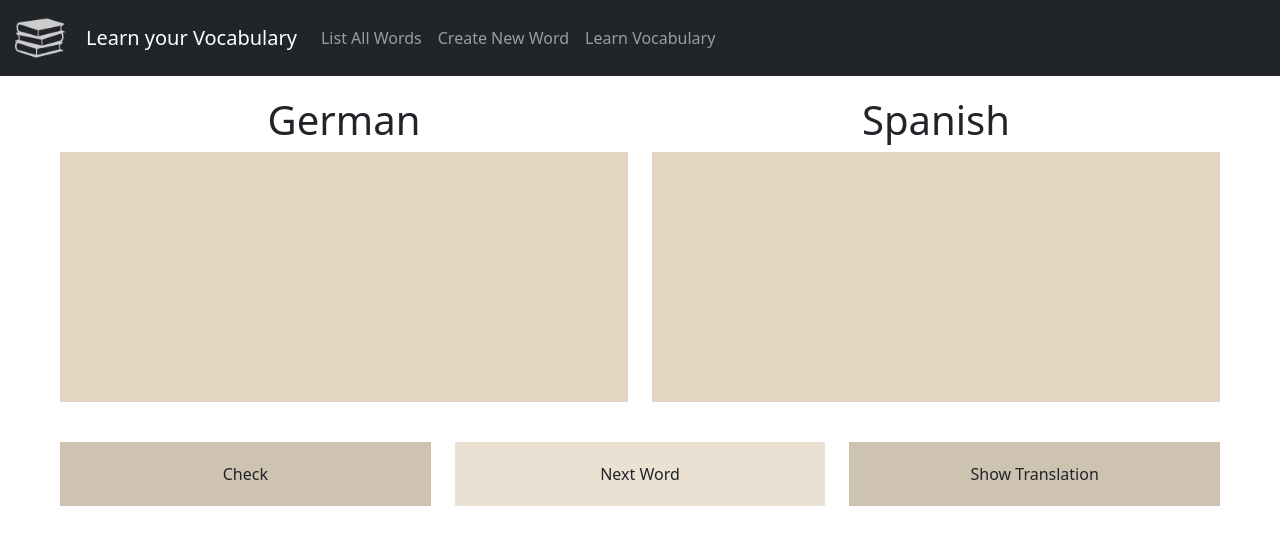
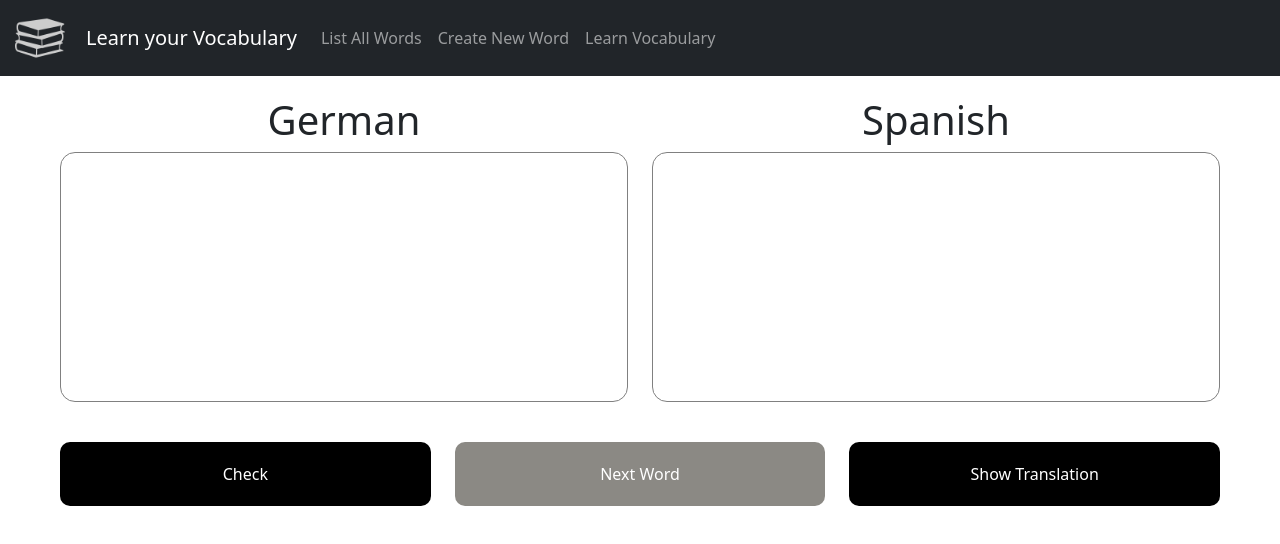
Before and after one commit to mariesophiet/vocabulary-app, a React (Create React App) app: page /vocabulary/learn in a window 1280 px wide. Shown: the top 544 px of the page. Built offline with nearby package versions, Linux system fonts and the light colour scheme; no server answers.

Commit message:
fixed value of level to 1 in insertion, can still be changed in update

```diff
--- a/src/pages/VocabularyInsert.jsx
+++ b/src/pages/VocabularyInsert.jsx
@@ -2,6 +2,11 @@ import React, { Component } from 'react'
 import api from '../api'
 
 import styled from 'styled-components'
+
+import Popover from 'react-bootstrap/Popover';
+import ButtonToolbar from 'react-bootstrap/ButtonToolbar';
+import OverlayTrigger from 'react-bootstrap/OverlayTrigger';
+
 
 const Title = styled.h1.attrs({
     className: 'h1',
@@ -34,6 +39,12 @@ const CancelButton = styled.a.attrs({
 })`
     margin: 15px 15px 15px 5px;
 `
+// for info field in level
+const popoverRight = (
+    <Popover id="popover-positioned-right" title="Popover right">
+      <strong>Holy guacamole!</strong> Check this info.
+    </Popover>
+  );
 
 class VocabularyInsert extends Component {
     constructor(props) {
@@ -42,7 +53,7 @@ class VocabularyInsert extends Component {
         this.state = {
             lang_1: '',
             lang_2: '',
-            level: '',
+            level: '1',
             repeat: '',
             group: '',
         }
@@ -56,11 +67,6 @@ class VocabularyInsert extends Component {
     handleChangeInputLang2 = async event => {
         const lang_2 = event.target.value
         this.setState({ lang_2 })
-    }
-
-    handleChangeInputLevel = async event => {
-        const level = event.target.value
-        this.setState({ level })
     }
 
     handleChangeInputRepeat = async event => {
@@ -82,7 +88,6 @@ class VocabularyInsert extends Component {
             this.setState({
                 lang_1: '',
                 lang_2: '',
-                level: '',
                 repeat: '',
                 group: ''
             })
@@ -95,28 +100,18 @@ class VocabularyInsert extends Component {
             <Wrapper>
                 <Title>Create Word</Title>
 
-                <Label>Deutsch: </Label>
+                <Label>German: </Label>
                 <InputText
                     type="text"
                     value={lang_1}
                     onChange={this.handleChangeInputLang1}
                 />
 
-                <Label>Spanisch: </Label>
+                <Label>Spanish: </Label>
                 <InputText
                     type="text"
                     value={lang_2}
                     onChange={this.handleChangeInputLang2}
-                />
-
-                <Label>Level: </Label>
-                <InputText
-                    type="number"
-                    min="1"
-                    max="5"
-                    pattern="[0-5]"
-                    value={level}
-                    onChange={this.handleChangeInputLevel}
                 />
 
                 <Label>Repeat: </Label>
--- a/src/pages/VocabularyLearn.jsx
+++ b/src/pages/VocabularyLearn.jsx
@@ -14,26 +14,38 @@ const Wrapper = styled.div`
 const Next = styled.div`
     cursor: pointer;
     padding: 20px;
-    background-color: #EBE1D2;
+    background-color: #8B8984;
+    border-radius: 10px;
+    color: white;
 `
 
 const Check = styled.div`
     cursor: pointer;
     padding: 20px;
-    background-color: #CEC2B0;
+    background-color: black;
+    border-radius: 10px;
+    color: white;
+
 `
 
 const Lang = styled.div`
     line-height: 250px;
-    background-color: #E2D6C3;
+    border-style: solid;
+    border-width: 1.5px;
+    border-radius: 25px;
+    border-color: grey;
     font-size: 40px;
     height: 250px;
+    border-radius: 15px;
 `
 
 const Show = styled.div`
     padding: 20px;
-    background-color: #CEC2B0;
+    background-color: black;
     cursor: pointer;
+    border-radius: 10px;
+    color: white;
+
 `
 
 class VocabularyLearn extends Component {
--- a/src/pages/VocabularyStart.jsx
+++ b/src/pages/VocabularyStart.jsx
@@ -52,7 +52,7 @@ function Home() {
     </div>
       <Row xs={1} md={2} className="g-4">
         <Col>
-          <Card>
+          <Card bg={"light"}>
             <Card.Body>
               <Card.Title>How to Insert your Words</Card.Title>
               <Card.Text>
@@ -64,7 +64,7 @@ function Home() {
           </Card>
           </Col>
           <Col>
-          <Card>
+          <Card bg={"light"}>
             <Card.Body>
               <Card.Title>How to Learn your Vocabulary</Card.Title>
               <Card.Text>
```
